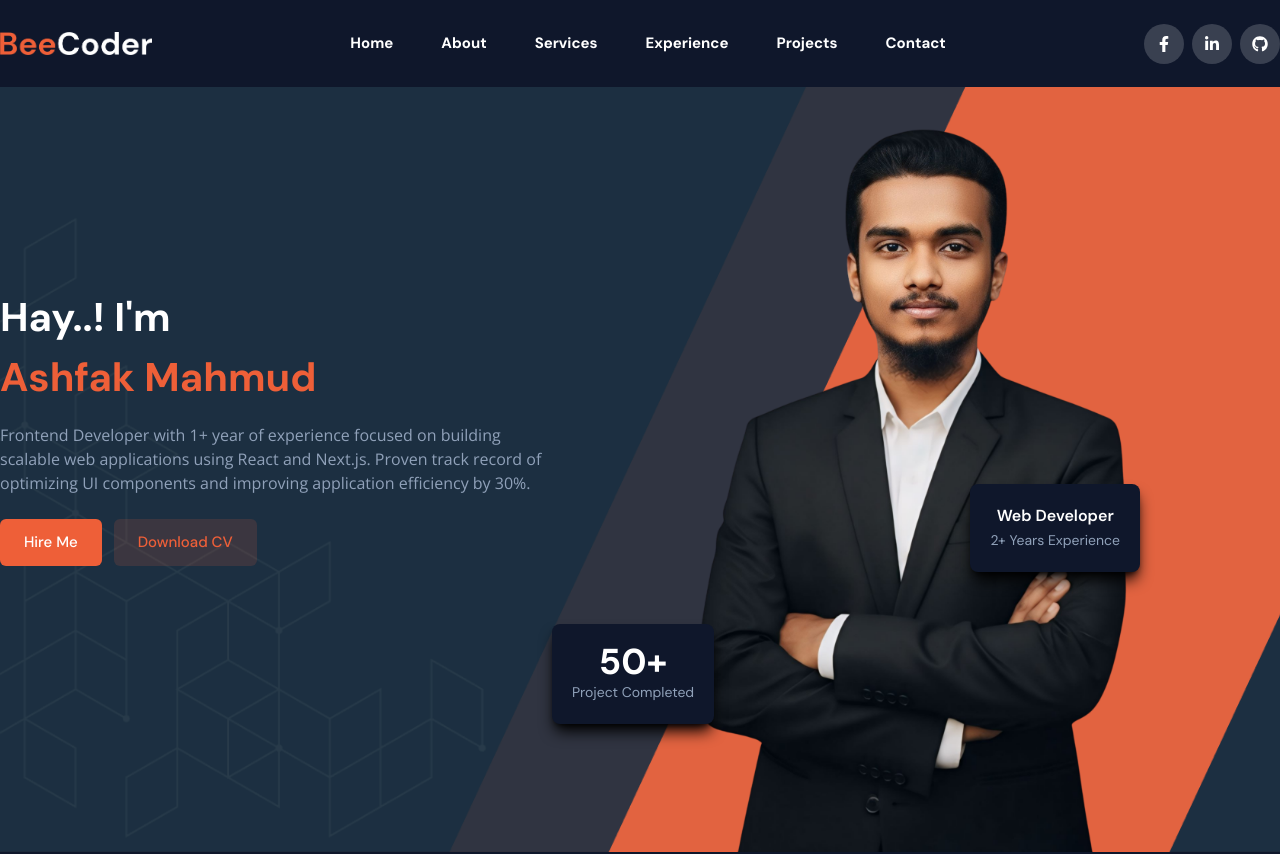
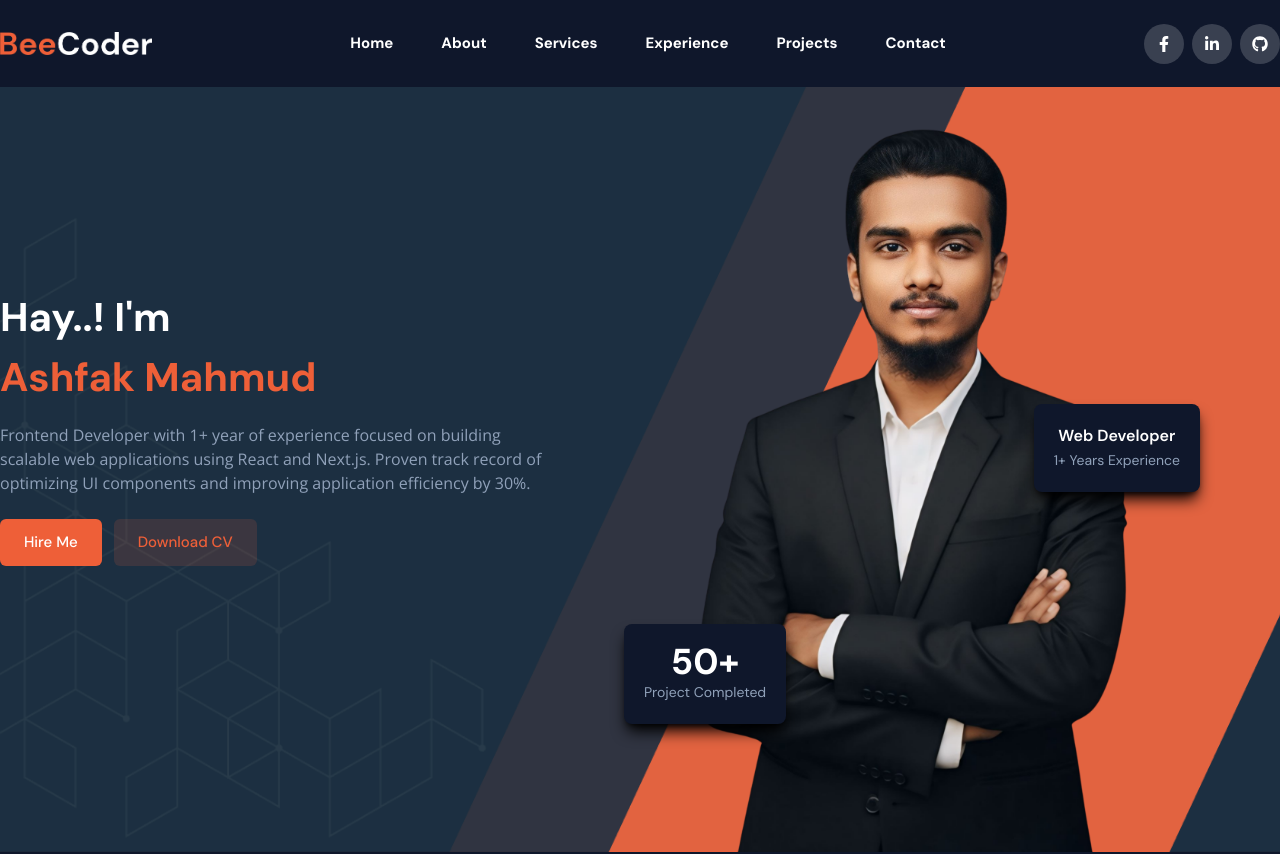
Before and after one commit to ashfakmahmuddev/ashfak_portfolio, a React (Vite) app: page / in a window 1280 px wide. Shown: the top 854 px of the page. Built offline with nearby package versions, Linux system fonts and the light colour scheme.

Commit message:
Update Banner component styles and experience description for improved layout

```diff
--- a/src/components/layouts/Banner.jsx
+++ b/src/components/layouts/Banner.jsx
@@ -38,15 +38,15 @@ const Banner = () => {
           </div>
           <div className="relative flex justify-center">
             <Image imgSrc={bannerImg} className={"w-[60%]"} />
-            <div className="absolute right-35 bottom-70 bg-[#0F172B] p-5 text-center rounded-lg shadow-lg shadow-[#000000]">
+            <div className="absolute right-20 bottom-90 bg-[#0F172B] p-5 text-center rounded-lg shadow-lg shadow-[#000000]">
               <h4 className="text-white text-base font-semibold">
                 Web Developer
               </h4>
               <span className="text-[#90A1B9] text-sm">
-                2+ Years Experience
+                1+ Years Experience
               </span>
             </div>
-            <div className="absolute left-2 bottom-32 bg-[#0F172B] p-5 text-center rounded-lg shadow-lg shadow-[#000000]">
+            <div className="absolute left-20 bottom-32 bg-[#0F172B] p-5 text-center rounded-lg shadow-lg shadow-[#000000]">
               <h4 className="text-white text-[36px] font-bold leading-none">
                 50+
               </h4>
```
